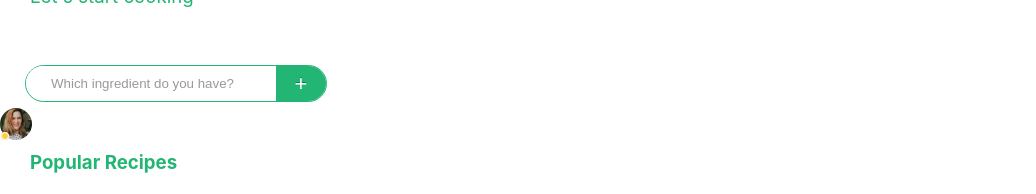
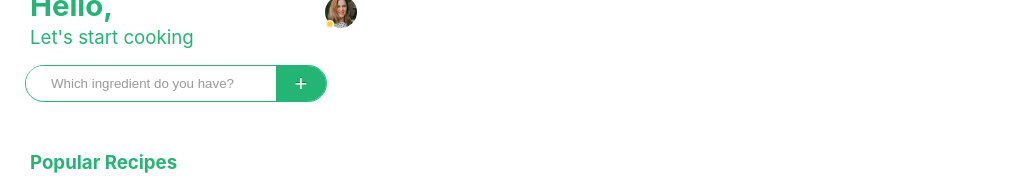
Before and after one commit to AvivCohenbs/reSApes, a React (Create React App) app: page / in a window 1280 px wide. Shown: the top 194 px of the page, without its empty margins (0-1036 px from the left). Built offline with nearby package versions, Linux system fonts and the light colour scheme; a web font is replaced by a local one.

Commit message:
remove background color from header's title

```diff
--- a/src/components/Header/Header.css
+++ b/src/components/Header/Header.css
@@ -1,7 +1,7 @@
 .titles {
   display: flex;
   flex-direction: column;
-  background-color: white;
+  /* background-color: white; */
   position: relative;
   left: 30px;
   bottom: 100px;
@@ -12,11 +12,15 @@
   font-size: 22pt;
   padding-bottom: 2px;
   font-weight: bold;
+  position: relative;
+  top: 40px;
 }
 
 .second-title {
   color: #22b573;
   font-size: 14pt;
+  position: relative;
+  top: 41px;
 }
 
 .popular {
@@ -122,3 +126,9 @@
 .plus {
   font-size: 22px;
 }
+
+.user {
+  position: relative;
+  left: 325px;
+  bottom: 112px;
+}
```
